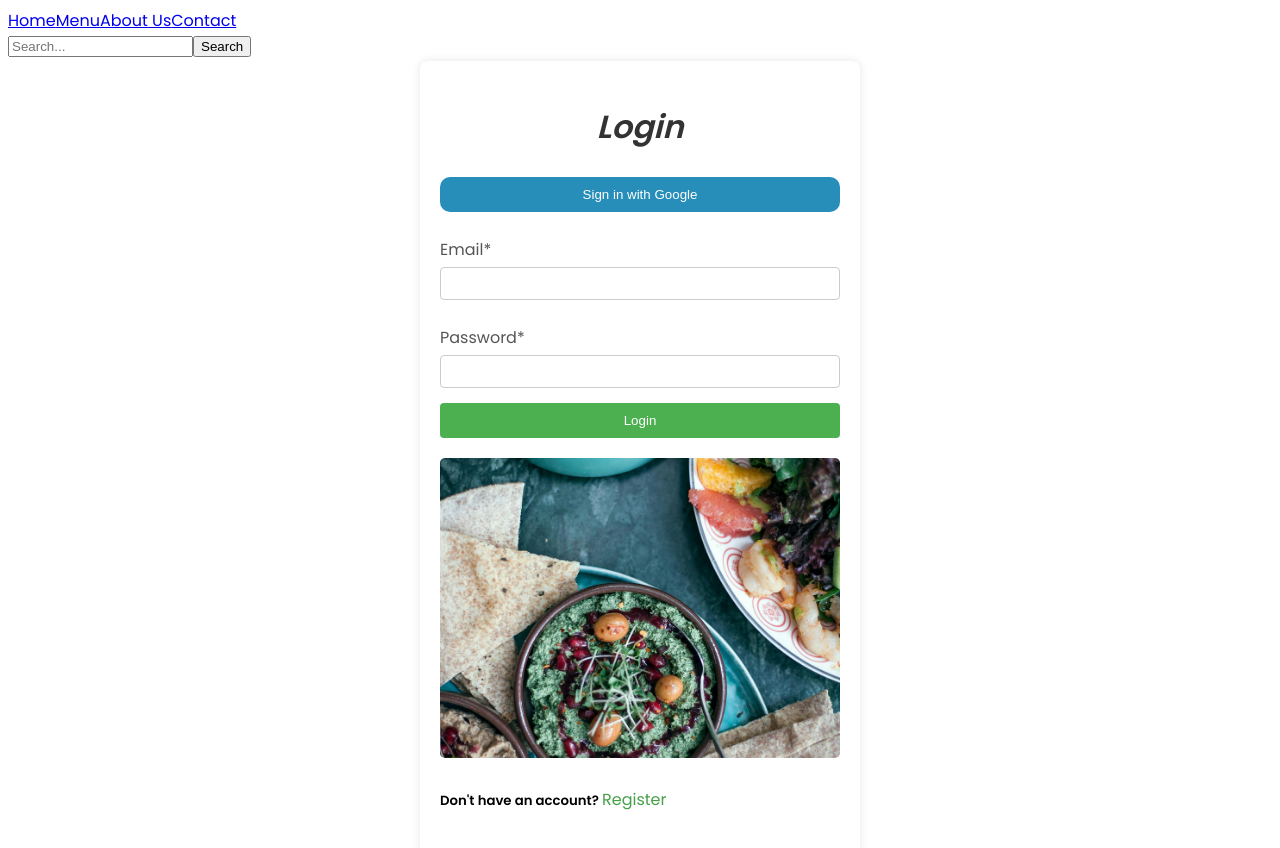
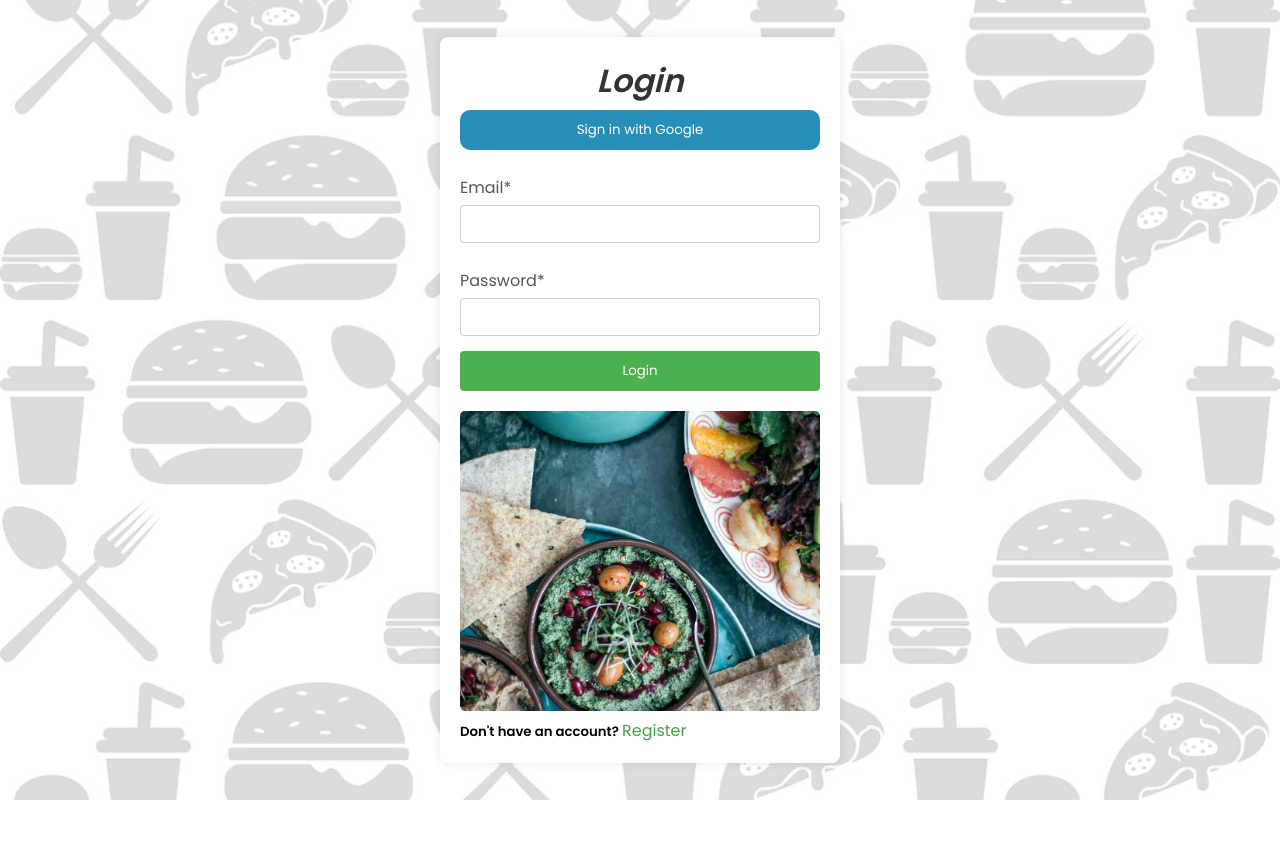
Before and after one commit to Claudiu-hue/IngredientCrafter, an Angular app: page /login in a window 1280 px wide. Shown: the top 848 px of the page. After the commit the page ends 800 px from the top, so only its background shows below. Built offline with nearby package versions, Linux system fonts and the light colour scheme.

Commit message:
added header

```diff
--- a/src/app/app-routing.module.ts
+++ b/src/app/app-routing.module.ts
@@ -5,7 +5,7 @@ import { RegisterComponent } from './register/register.component';
 import { IngredientsComponent } from './ingredients/ingredients.component';
 
 const routes: Routes = [
-  { path: '', redirectTo: '/ingredients', pathMatch: 'full' },
+  { path: '', redirectTo: '/login', pathMatch: 'full' },
   { path: 'login', component: LoginComponent },
   { path: 'register', component: RegisterComponent },
   { path: 'ingredients', component: IngredientsComponent },
--- a/src/app/app.component.css
+++ b/src/app/app.component.css
@@ -1,10 +1,3 @@
-* {
-  box-sizing: border-box;
-  margin: 0px;
-  padding: 0px;
-  font-family: "Poppins", sans-serif;
-}
-
 .containerApp {
   height: 100vh;
   display: flex;
--- a/src/app/app.component.html
+++ b/src/app/app.component.html
@@ -1,4 +1,6 @@
-<app-header></app-header>
-<div class="containerApp">
-  <router-outlet></router-outlet>
+<div>
+  <app-header></app-header>
+  <div class="containerApp">
+    <router-outlet></router-outlet>
+  </div>
 </div>
--- a/src/app/header/header.component.css
+++ b/src/app/header/header.component.css
@@ -0,0 +1,74 @@
+nav {
+  padding: 10px;
+}
+
+ul {
+  list-style-type: none;
+  margin: 0px;
+  padding: 0px;
+  display: flex;
+  justify-content: space-between;
+  align-items: center;
+}
+
+a {
+  text-decoration: none;
+  color: rgb(0, 0, 0);
+  padding: 10px;
+  position: relative;
+  font-weight: 500;
+}
+
+li a::after {
+  content: "";
+  display: block;
+  position: absolute;
+  width: 100%;
+  height: 3px;
+  background-color: #167eaa;
+  bottom: 0;
+  transform: scaleX(0);
+  transition: transform 0.3s ease-in-out;
+}
+
+li a:hover::after {
+  transform: scaleX(1);
+}
+
+.leftSide-menu {
+  display: flex;
+  gap: 20px;
+}
+
+.rightSide-menu {
+  display: flex;
+  gap: 20px;
+  align-items: center;
+}
+
+.logout {
+  background-color: red;
+}
+.logout a {
+  color: white;
+}
+
+.logout:hover {
+  background-color: rgb(179, 34, 34);
+}
+
+button {
+  border-radius: 10px;
+  border: none;
+  padding: 10px;
+  background-color: black;
+  transition: 0.5s;
+}
+
+button:hover {
+  background-color: grey;
+}
+
+button a {
+  color: white;
+}
--- a/src/app/header/header.component.html
+++ b/src/app/header/header.component.html
@@ -1,10 +1,14 @@
-<nav>
-  <a href="#home">Home</a>
-  <a href="#menu">Menu</a>
-  <a href="#about">About Us</a>
-  <a href="#contact">Contact</a>
-  <div class="search-container">
-    <input type="text" placeholder="Search..." />
-    <button type="submit">Search</button>
-  </div>
+<nav *ngIf="isAuthenticated">
+  <ul>
+    <div [ngClass]="'leftSide-menu'">
+      <li><a routerLink="/">Home</a></li>
+      <li><a routerLink="/recipes">Recipes</a></li>
+      <li><a routerLink="/ingredients">Ingredients</a></li>
+    </div>
+    <div [ngClass]="'rightSide-menu'">
+      <li><a routerLink="/login">Login</a></li>
+      <button><a routerLink="/register">SignUp</a></button>
+      <button [ngClass]="'logout'"><a routerLink="">Logout</a></button>
+    </div>
+  </ul>
 </nav>
--- a/src/app/header/header.component.ts
+++ b/src/app/header/header.component.ts
@@ -1,8 +1,22 @@
-import { Component } from '@angular/core';
+import { Component, OnDestroy, OnInit } from '@angular/core';
+import { RegisterService } from '../register/register.service';
 
 @Component({
   selector: 'app-header',
   templateUrl: './header.component.html',
   styleUrl: './header.component.css',
 })
-export class HeaderComponent {}
+export class HeaderComponent implements OnInit, OnDestroy {
+  isAuthenticated = false;
+  constructor(private registerService: RegisterService) {}
+
+  ngOnInit(): void {
+    this.registerService.user.subscribe({
+      next: (data) => {
+        this.isAuthenticated = !data ? false : true;
+      },
+    });
+  }
+
+  ngOnDestroy(): void {}
+}
--- a/src/app/login/login.service.ts
+++ b/src/app/login/login.service.ts
@@ -4,12 +4,14 @@ import { Subject, catchError, tap, throwError } from 'rxjs';
 import { AuthResponseData } from '../shared/interfaces/authResponseData';
 import { User } from '../shared/models/user.model';
 import { handleError } from '../shared/helpers/authFunctions';
+import { RegisterService } from '../register/register.service';
 
 @Injectable({ providedIn: 'root' })
 export class LoginService {
-  user = new Subject<User>();
-
-  constructor(private http: HttpClient) {}
+  constructor(
+    private http: HttpClient,
+    private registerService: RegisterService
+  ) {}
 
   signIn(email: string, password: string) {
     return this.http
@@ -33,7 +35,7 @@ export class LoginService {
             resData.idToken,
             expirationDate
           );
-          this.user.next(user);
+          this.registerService.user.next(user);
         })
       );
   }
--- a/src/styles.css
+++ b/src/styles.css
@@ -1 +1,14 @@
 /* You can add global styles to this file, and also import other style files */
+* {
+  box-sizing: border-box;
+  margin: 0px;
+  padding: 0px;
+  font-family: "Poppins", sans-serif;
+}
+
+body {
+  background-image: url("./assets/background.jpg");
+  background-repeat: no-repeat;
+  background-size: cover;
+  background-position: center;
+}
```
Also changed, not shown: src/assets/background.jpg (added), src/assets/background1.jpg (added).
